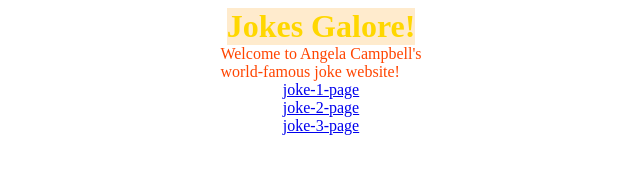
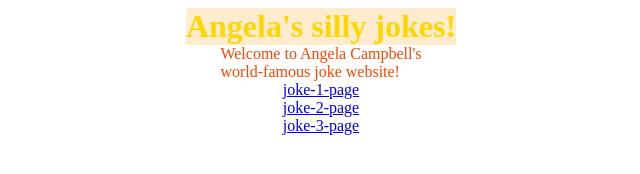
Before and after one commit to soup21-git/final-website, a plain HTML site: page index.html in a window 1280 px wide. Shown: the whole page, without its empty margins (319-959 px from the left). Drawn offline with Linux system fonts and the light colour scheme.

Commit message:
Update index.html
index.html was changed for the demo.

```diff
--- a/index.html
+++ b/index.html
@@ -18,7 +18,7 @@
 </style>
 </head>
 <body>
-<h1>Jokes Galore!</h1>
+<h1>Angela's silly jokes!</h1>
 <p>
 Welcome to Angela Campbell's  <br>  world-famous joke website!
 </p>
```
